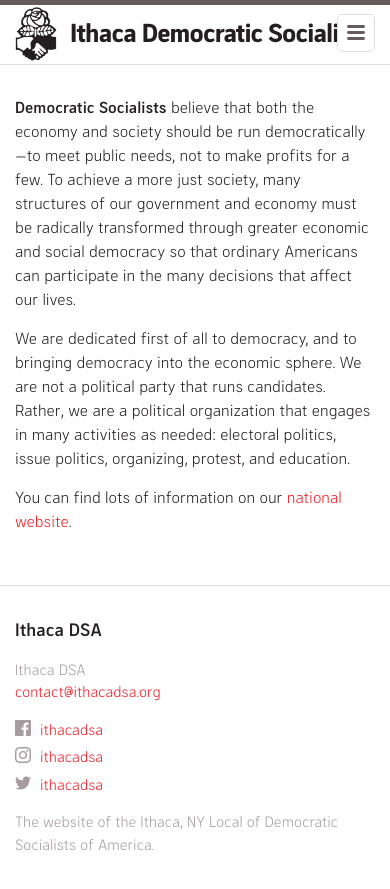
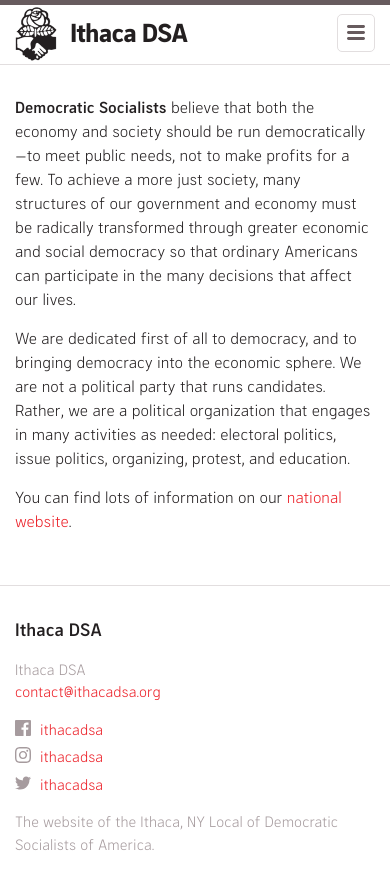
Before and after one commit to ithacadsa/ithacadsa.github.io, a Jekyll site: the page built from index.md, in a window 390 px wide. Shown: the top 889 px of the page. Built offline with Jekyll 4.4.1, drawn with Linux system fonts in a browser that asks for light colours.

Commit message:
fancy title swap if screen gets too small

```diff
--- a/_includes/header.html
+++ b/_includes/header.html
@@ -3,7 +3,7 @@
   <div class="wrapper">
     {%- assign default_paths = site.pages | map: "path" -%}
     {%- assign page_paths = site.header_pages | default: default_paths -%}
-    <a class="site-title" rel="author" href="{{ "/" | relative_url }}"><img alt="DSA Logo" src={{ "/assets/img/dsa_logo-bw-100.png" | absolute_url }} />Ithaca Democratic Socialists</a>
+    <a class="site-title" rel="author" href="{{ "/" | relative_url }}"><img alt="DSA Logo" src={{ "/assets/img/dsa_logo-bw-100.png" | absolute_url }} /><span class="site-title-long">Ithaca Democratic Socialists</span><span class="site-title-short">Ithaca DSA</span></a>
 
     {%- if page_paths -%}
       <nav class="site-nav">
--- a/_sass/ithaca_dsa/_layout.scss
+++ b/_sass/ithaca_dsa/_layout.scss
@@ -38,6 +38,15 @@
       background: $dsa-red;
     }
   }
+}
+
+.site-title-short {
+  display: none;
+}
+
+@media screen and (max-width: 400px) {
+   .site-title-short { display: inline; }
+   .site-title-long { display: none; }
 }
 
 .site-nav {
--- a/assets/main.scss
+++ b/assets/main.scss
@@ -1,5 +1,4 @@
 ---
-# Only the main Sass file needs front matter (the dashes are enough)
 ---
 
 @import "ithaca_dsa";
```
